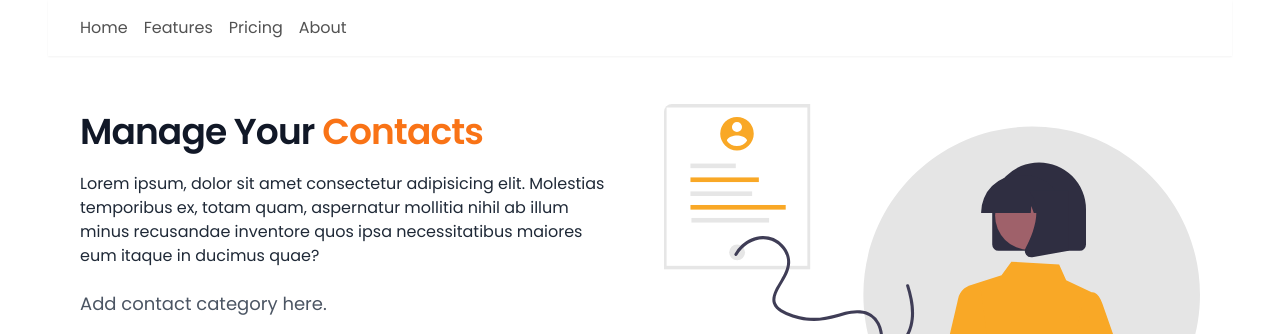
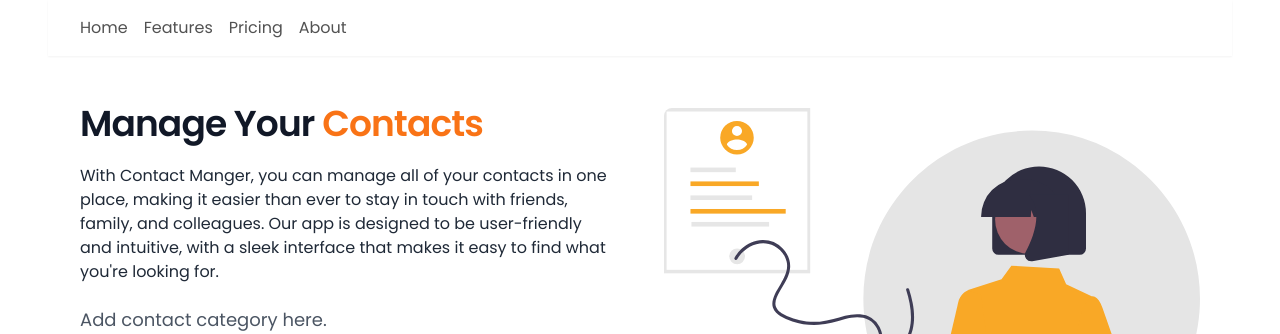
Before and after one commit to FREDVUNI/contact-manager-app, a React (Vite) app in the folder client/: page / in a window 1280 px wide. Shown: the top 334 px of the page. Built offline with nearby package versions, Linux system fonts and the light colour scheme; no server answers.

Commit message:
Change title and add a better description

```diff
--- a/client/index.html
+++ b/client/index.html
@@ -4,7 +4,7 @@
     <meta charset="UTF-8" />
     <link rel="icon" type="image/svg+xml" href="/vite.svg" />
     <meta name="viewport" content="width=device-width, initial-scale=1.0" />
-    <title>Vite + React + TS</title>
+    <title>contact manager</title>
   </head>
   <body>
     <div id="root"></div>
--- a/client/src/components/AddCategory.tsx
+++ b/client/src/components/AddCategory.tsx
@@ -52,7 +52,7 @@ const AddCategory:React.FC = (props: Props) => {
         <div className="grid lg:grid-cols-2 gap-12 items-center">
           <div className="mt-12 lg:mt-0">
             <h2 className="text-3xl mb-5 font-bold tracking-tight text-gray-900 sm:text-4xl">Manage Your <span className='text-orange-500'>Contacts</span></h2>
-            <p>Lorem ipsum, dolor sit amet consectetur adipisicing elit. Molestias temporibus ex, totam quam, aspernatur mollitia nihil ab illum minus recusandae inventore quos ipsa necessitatibus maiores eum itaque in ducimus quae?</p>
+            <p>With Contact Manger, you can manage all of your contacts in one place, making it easier than ever to stay in touch with friends, family, and colleagues. Our app is designed to be user-friendly and intuitive, with a sleek interface that makes it easy to find what you're looking for.</p>
             <p className="mt-5 text-lg leading-8 text-gray-600">Add contact category here.</p>
             {/* {error && <span>{error}</span> } */}
             <div className="relative mt-5 mb-3 xl:w-96">
```
